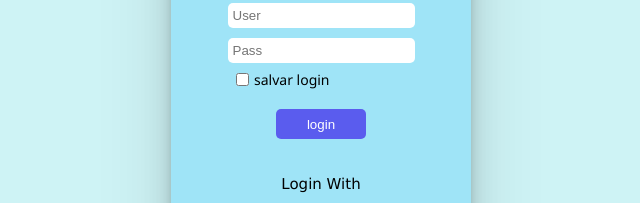
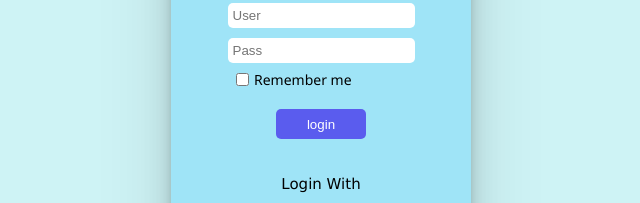
Before and after one commit to viinioliveira/LoginDisplay, a plain HTML site: page index.html in a window 1280 px wide. Shown: the part 370-573 px from the top of the page, 319-959 px from the left. Drawn offline with Linux system fonts and the light colour scheme.

Commit message:
Update index.html

```diff
--- a/index.html
+++ b/index.html
@@ -18,7 +18,7 @@
                 <input type="password" name="pass" id="pass" placeholder="Pass">
                 <div class="salva-login">
                     <input type="checkbox" name="salva-login" id="salva-login">
-                    <label for="salva-login">salvar login</label>
+                    <label for="salva-login">Remember me</label>
                 </div>
                 <br>
                 <button class="logar">login</button>
```
